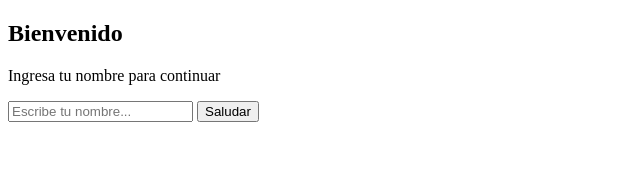
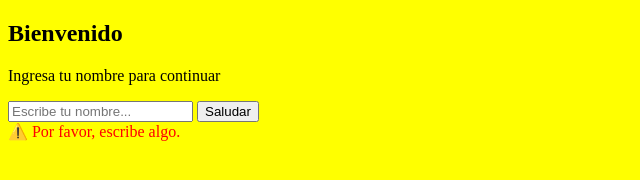
Before and after one commit to marijn0615/TareaHTML, a plain HTML site: page index.html in a window 1280 px wide. Both pictures are taken after a click on the button "Saludar". Shown: the whole page, without its empty margins (0-640 px from the left). Drawn offline with Linux system fonts and the light colour scheme.

Commit message:
Add files via upload

```diff
--- a/index.html
+++ b/index.html
@@ -34,7 +34,129 @@
     </div>
 
 <script>
-        // El programador JS insertará su código aquí
+        // -------------------------------
+    // Función original del saludo
+    // -------------------------------
+
+    document.getElementById('btnSaludar')
+    .addEventListener('click', function() {
+
+
+        const nombre = document
+            .getElementById('nombreUsuario')
+            .value;
+
+
+        const display = document
+            .getElementById('mensaje');
+
+
+        if (nombre.trim() === "") {
+
+
+            display.innerText =
+                "⚠️ Por favor, escribe algo.";
+
+            display.style.color = "red";
+
+
+        } else {
+
+
+            display.innerText =
+                "¡Hola, " + nombre +
+                "! Éxito en tu práctica de Git.";
+
+
+            display.style.color = "green";
+
+        }
+
+
+    });
+
+
+
+
+    // -------------------------------
+    // Cambio automático de colores
+    // -------------------------------
+
+
+    const colores = [
+        "yellow",
+        "green",
+        "blue"
+    ];
+
+
+    let posicionColor = 0;
+
+
+
+    setInterval(function() {
+
+
+        document.body.style.backgroundColor =
+            colores[posicionColor];
+
+
+        posicionColor++;
+
+
+        if (posicionColor >= colores.length) {
+
+            posicionColor = 0;
+
+        }
+
+
+    }, 1000);
+
+
+
+
+
+
+    // -------------------------------
+    // Fuegos artificiales
+    // -------------------------------
+
+
+    function crearFuego() {
+
+
+        const fuego = document.createElement("div");
+
+
+        fuego.className = "fuego";
+
+
+        fuego.style.left =
+            Math.random() * window.innerWidth + "px";
+
+
+        fuego.style.top =
+            Math.random() * window.innerHeight + "px";
+
+
+
+        document.body.appendChild(fuego);
+
+
+
+        setTimeout(function() {
+
+            fuego.remove();
+
+        }, 1000);
+
+
+    }
+
+
+
+    setInterval(crearFuego, 500);
 
 
 </script>
```
Also changed, not shown: Nota.txt (added).
